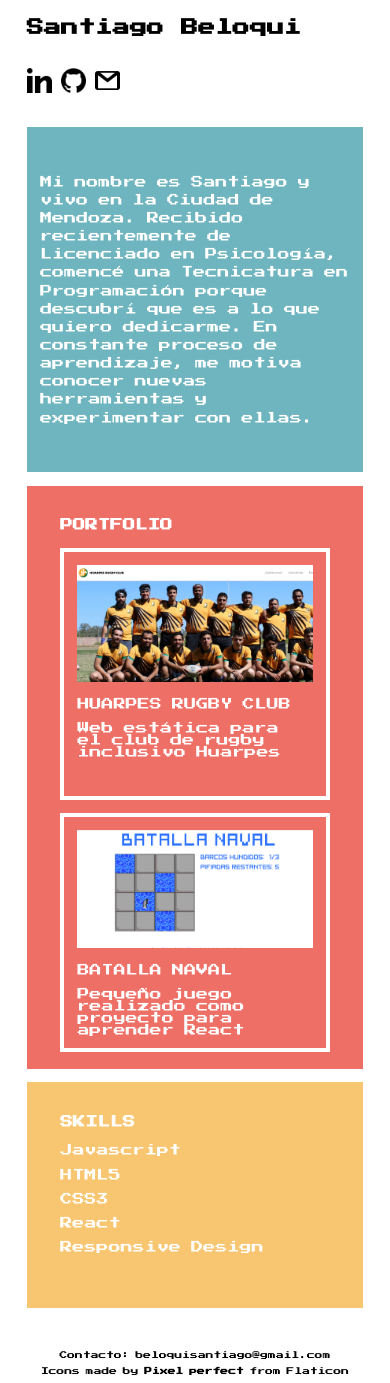
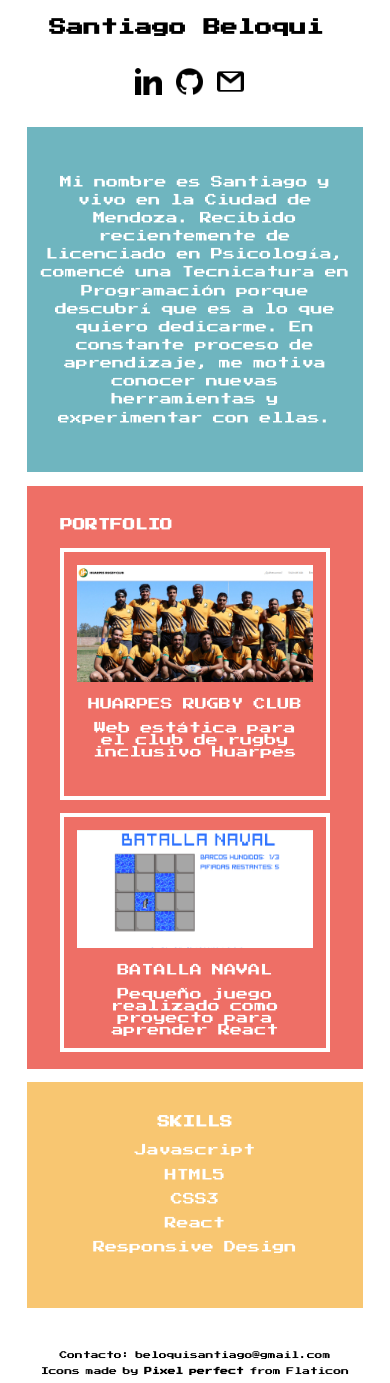
Before and after one commit to santiagobeloqui/portfolio, a plain HTML site: page index.html in a window 390 px wide. Drawn offline with Linux system fonts and the light colour scheme.

Commit message:
responsive6

```diff
--- a/css/index.css
+++ b/css/index.css
@@ -1,5 +1,6 @@
 p, h1, h4 {
 	font-family: 'Press Start 2P', cursive;
+
 }
 
 h1{
@@ -9,6 +10,7 @@ h1{
 p{
 	font-size: 1.1vw;
 	word-spacing: -0.5vw;
+	text-align: center;
 }
 
 h4{
@@ -100,12 +102,9 @@ section{
 }
 
 .skills-title{
-	margin-left: 30%;
+	text-align:center;
 }
 
-.skills-txt{
-	margin-left: 14%;
-}
 
 
 /*PORTFOLIO */
@@ -207,18 +206,19 @@ a:link, a:visited {
 		width: 100%;
 		grid-row: 1 / span 1;
 		grid-column: 1 / span 3;
+		text-align: center;
 	}
 
 	.icons{
 		grid-row: 2 / span 1;
-		grid-column: 1 / span 1;
-		text-align: left;
+		grid-column: 1 / span 3;
+		text-align: center;
 	}
 
 	.icons img{
 		margin-left: 0%;
 		margin-right: 3%;
-		width:15%;
+		width:8%;
 	}
 
 	/* BIO SMALL */
@@ -262,14 +262,6 @@ a:link, a:visited {
 		grid-row: 4 / span 1;
 		grid-column: 2 / span 4;	}
 
-	.skills-title{
-		margin-left: 10%;
-	}
-
-	.skills-txt{
-		margin-left: 10%;
-	}
-
 	/* FOOTER */
 
 	footer{
```
